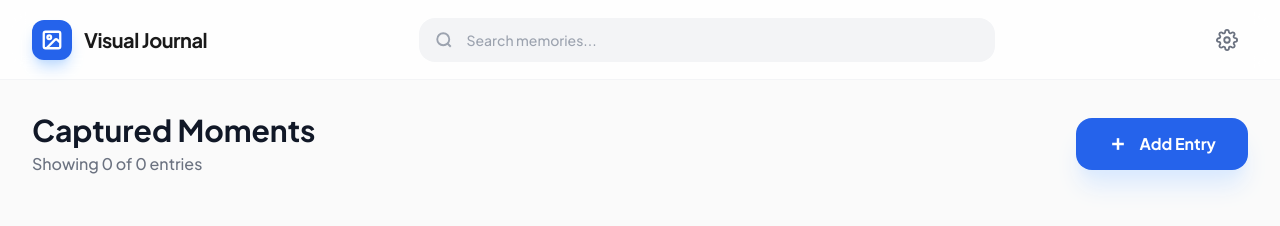
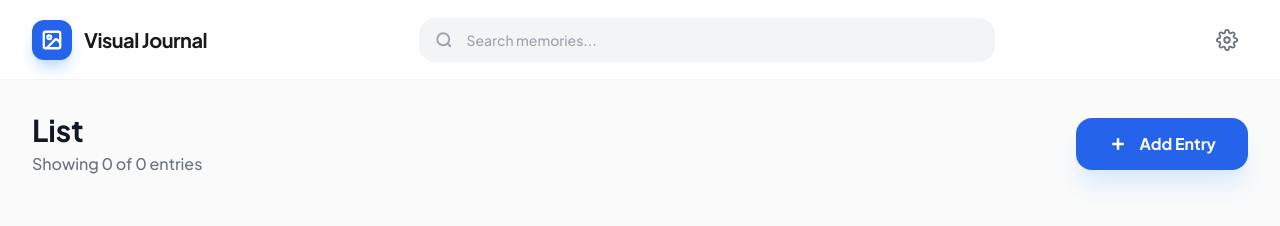
Before and after one commit to OKEYCODED/app, a plain HTML site: page index.html in a window 1280 px wide. Drawn offline with nearby package versions, Linux system fonts and the light colour scheme.

Commit message:
Update index.html

```diff
--- a/index.html
+++ b/index.html
@@ -3,7 +3,7 @@
 <head>
     <meta charset="UTF-8">
     <meta name="viewport" content="width=device-width, initial-scale=1.0">
-    <title>Local List Manager | Visual Studio</title>
+    <title>JOURNAL | Visual Studio</title>
     <script src="https://cdn.tailwindcss.com"></script>
     <style>
         @import url('https://fonts.googleapis.com/css2?family=Plus+Jakarta+Sans:wght@300;400;500;600;700&display=swap');
@@ -77,7 +77,7 @@
     <main class="max-w-7xl mx-auto p-8">
         <div class="flex items-center justify-between mb-10">
             <div>
-                <h2 class="text-3xl font-bold text-gray-900">Captured Moments</h2>
+                <h2 class="text-3xl font-bold text-gray-900">List</h2>
                 <p class="text-gray-500 mt-1 font-medium" id="statsCount">Loading your collection...</p>
             </div>
             <button id="addItemBtn" class="bg-blue-600 hover:bg-blue-700 text-white px-8 py-3.5 rounded-2xl font-bold shadow-xl shadow-blue-100 transition-all flex items-center gap-3">
```
